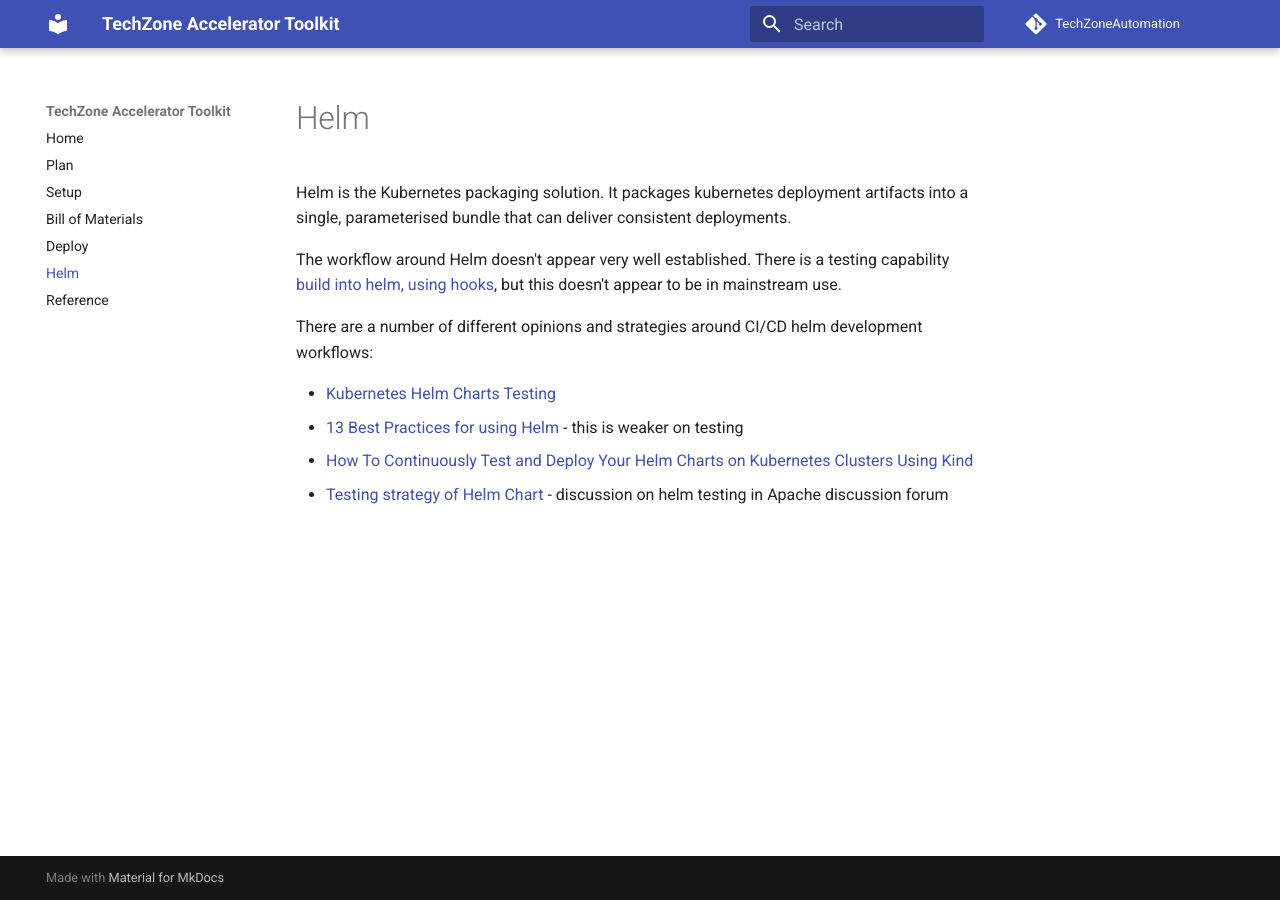
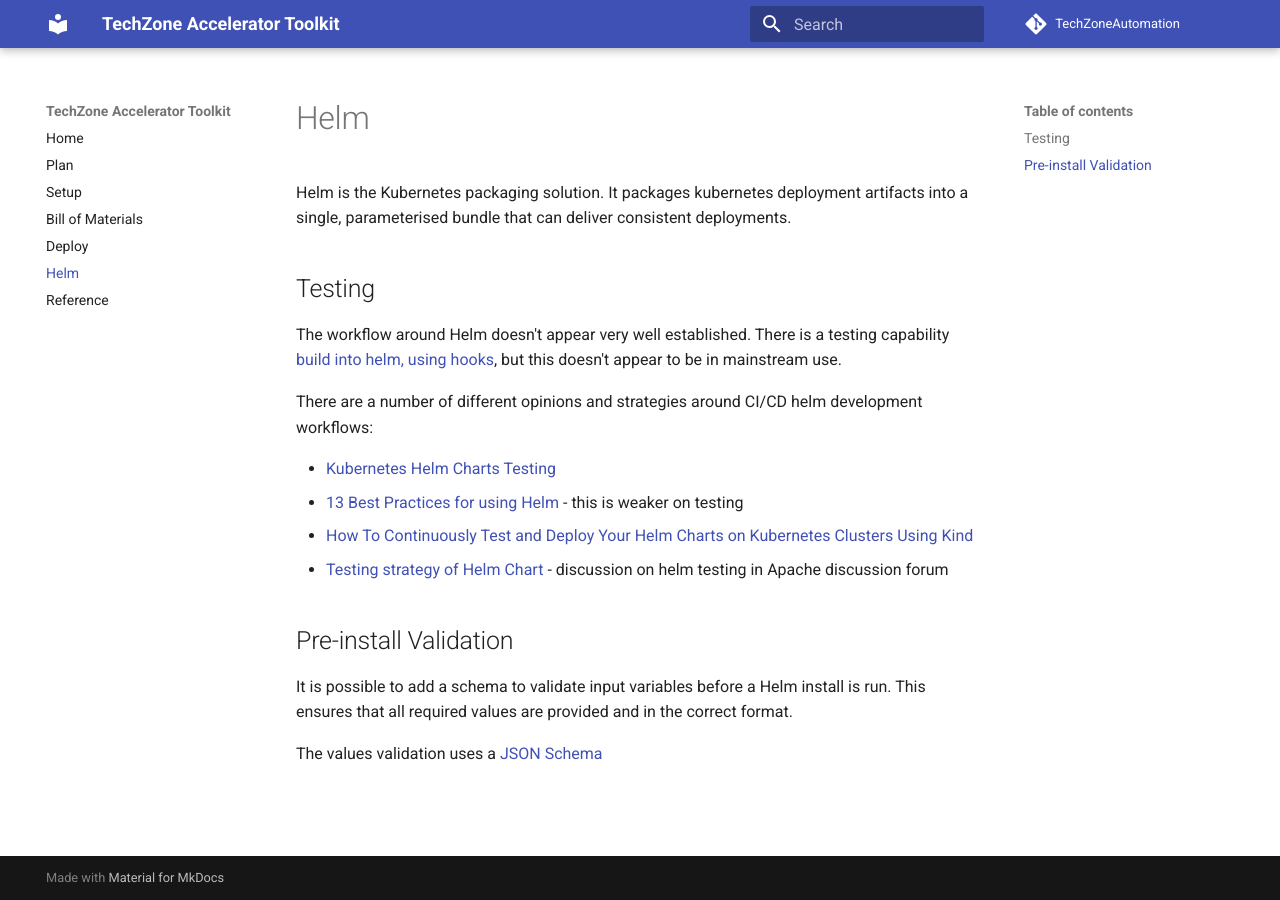
Before and after one commit to binnes/TechZoneAutomation, an MkDocs documentation site: the page built from docs/helm.md, in a window 1280 px wide. Built offline with MkDocs 1.6.1 and Material for MkDocs 9.7.7, drawn with Linux system fonts in a browser that asks for light colours; comment, search, counter and statistics services are not loaded.

Commit message:
JSON schema

```diff
--- a/docs/helm.md
+++ b/docs/helm.md
@@ -1,6 +1,8 @@
 # Helm
 
 Helm is the Kubernetes packaging solution.  It packages kubernetes deployment artifacts into a single, parameterised bundle that can deliver consistent deployments.
+
+## Testing
 
 The workflow around Helm doesn't appear very well established.  There is a testing capability [build into helm, using hooks](https://helm.sh/docs/topics/chart_tests/){target=:blank}, but this doesn't appear to be in mainstream use.
 
@@ -11,3 +13,9 @@ There are a number of different opinions and strategies around CI/CD helm develo
 - [How To Continuously Test and Deploy Your Helm Charts on Kubernetes Clusters Using Kind](https://betterprogramming.pub/how-to-continuously-test-and-deploy-your-helm-charts-on-kubernetes-clusters-using-kind-d71e3585d2dc)
 - [Testing strategy of Helm Chart
 ](https://github.com/apache/superset/discussions/18551?sort=top) - discussion on helm testing in Apache discussion forum
+
+## Pre-install Validation
+
+It is possible to add a schema to validate input variables before a Helm install is run.  This ensures that all required values are provided and in the correct format.
+
+The values validation uses a [JSON Schema](https://json-schema.org)
```
